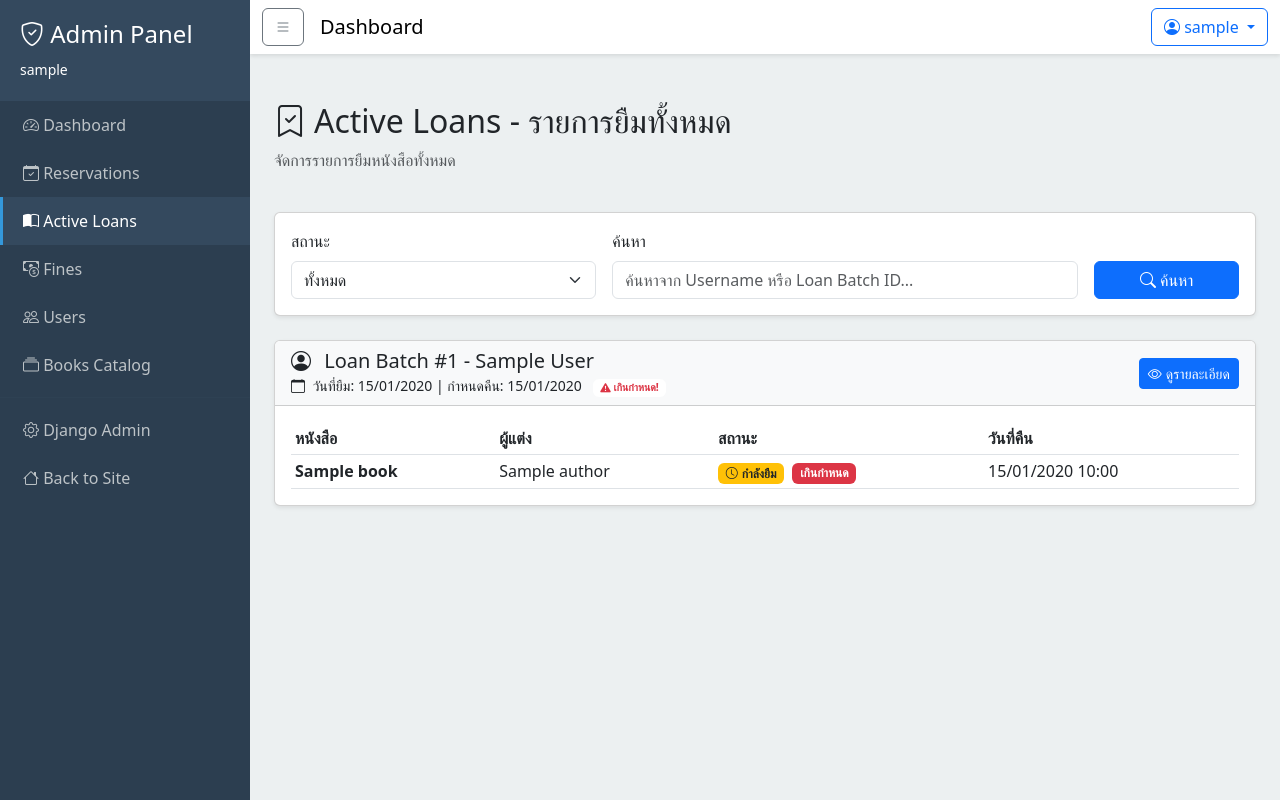
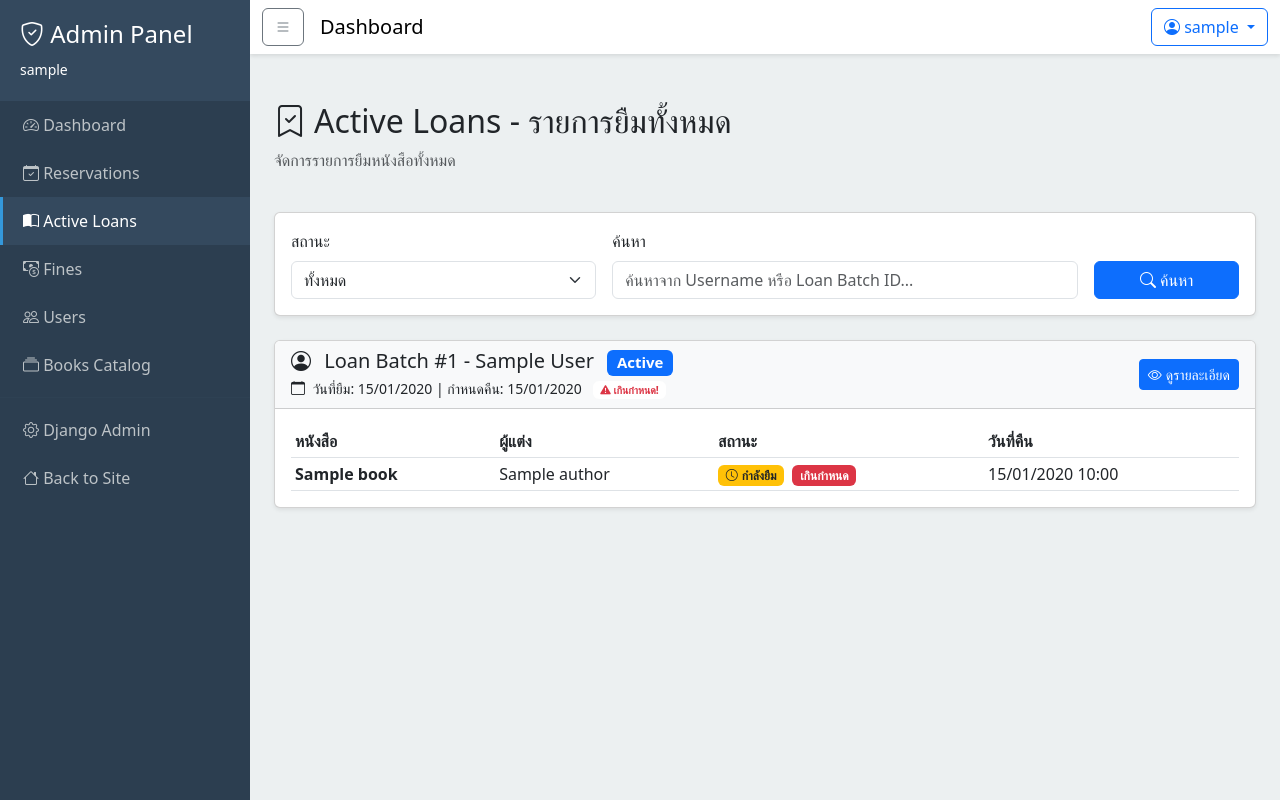
Before and after one commit to fair1998/digital-library, a Django app: page /loans/admin/active/ in a window 1280 px wide. Run offline with Django 4.2, Linux system fonts and the light colour scheme; a user stored in the database is signed in; tables that the repository leaves empty hold one stand-in row (values such as "Sample post").

Commit message:
Add status field to LoanBatch model and update related views and templates

```diff
--- a/loans/models.py
+++ b/loans/models.py
@@ -6,10 +6,20 @@ from reservations.models import Reservation
 
 class LoanBatch(models.Model):
     """Header/parent record for a single borrowing transaction."""
+    STATUS_CHOICES = [
+        ('active', 'Active'),
+        ('completed', 'Completed'),
+    ]
+
     user = models.ForeignKey(
         settings.AUTH_USER_MODEL,
         on_delete=models.CASCADE,
         related_name='loan_batches'
+    )
+    status = models.CharField(
+        max_length=20,
+        choices=STATUS_CHOICES,
+        default='active'
     )
     due_date = models.DateTimeField(null=True, blank=True)
     updated_at = models.DateTimeField(auto_now=True)
--- a/loans/views.py
+++ b/loans/views.py
@@ -167,7 +167,7 @@ def active_loans_view(request):
 
     # Apply filters
     if status_filter and status_filter != 'all':
-        loan_batches = loan_batches.filter(loan_items__status=status_filter).distinct()
+        loan_batches = loan_batches.filter(status=status_filter)
 
     if search_query:
         q_filter = Q(user__username__icontains=search_query)
@@ -246,6 +246,13 @@ def mark_returned_view(request, item_id):
                 book.available_quantity += 1
                 book.save()
 
+                # Check if all items in the batch are completed
+                loan_batch = loan_item.loan_batch
+                all_completed = not loan_batch.loan_items.filter(status='borrowed').exists()
+                if all_completed:
+                    loan_batch.status = 'completed'
+                    loan_batch.save()
+
                 messages.success(request, f'บันทึกการคืนหนังสือ "{book.title}" สำเร็จ')
         except Exception as e:
             messages.error(request, f'เกิดข้อผิดพลาด: {str(e)}')
@@ -276,6 +283,13 @@ def mark_lost_view(request, item_id):
                 book = loan_item.book
                 book.total_quantity -= 1
                 book.save()
+
+                # Check if all items in the batch are completed
+                loan_batch = loan_item.loan_batch
+                all_completed = not loan_batch.loan_items.filter(status='borrowed').exists()
+                if all_completed:
+                    loan_batch.status = 'completed'
+                    loan_batch.save()
 
                 messages.warning(
                     request,
--- a/templates/loans/active_loans.html
+++ b/templates/loans/active_loans.html
@@ -33,11 +33,11 @@
                                 <label for="status" class="form-label">สถานะ</label>
                                 <select name="status" id="status" class="form-select">
                                     <option value="all" {% if status_filter == 'all' %}selected{% endif %}>ทั้งหมด</option>
-                                    <option value="borrowed"
-                                            {% if status_filter == 'borrowed' %}selected{% endif %}>กำลังยืม</option>
-                                    <option value="returned"
-                                            {% if status_filter == 'returned' %}selected{% endif %}>คืนแล้ว</option>
-                                    <option value="lost" {% if status_filter == 'lost' %}selected{% endif %}>หาย</option>
+                                    <option value="active" {% if status_filter == 'active' %}selected{% endif %}>กำลังดำเนินการ (Active)</option>
+                                    <option value="completed"
+                                            {% if status_filter == 'completed' %}selected{% endif %}>
+                                        เสร็จสิ้นแล้ว (Completed)
+                                    </option>
                                 </select>
                             </div>
                             <div class="col-md-6">
@@ -71,6 +71,11 @@
                                         <h5 class="mb-0">
                                             <i class="bi bi-person-circle me-2"></i>
                                             Loan Batch #{{ batch.id }} - {{ batch.user.get_full_name|default:batch.user.username }}
+                                            {% if batch.status == 'active' %}
+                                                <span class="badge bg-primary ms-2">Active</span>
+                                            {% elif batch.status == 'completed' %}
+                                                <span class="badge bg-success ms-2">Completed</span>
+                                            {% endif %}
                                         </h5>
                                         <small>
                                             <i class="bi bi-calendar me-1"></i>
```
Also changed, not shown: templates/loans/loan_detail.html (+8 -0 lines), loans/migrations/0005_loanbatch_status.py (added).
